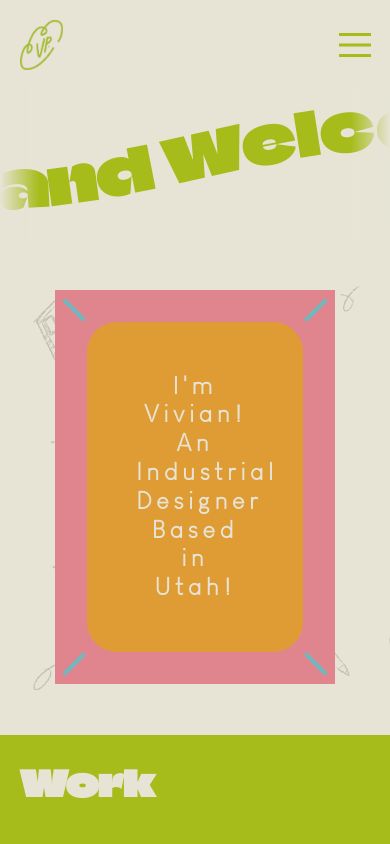
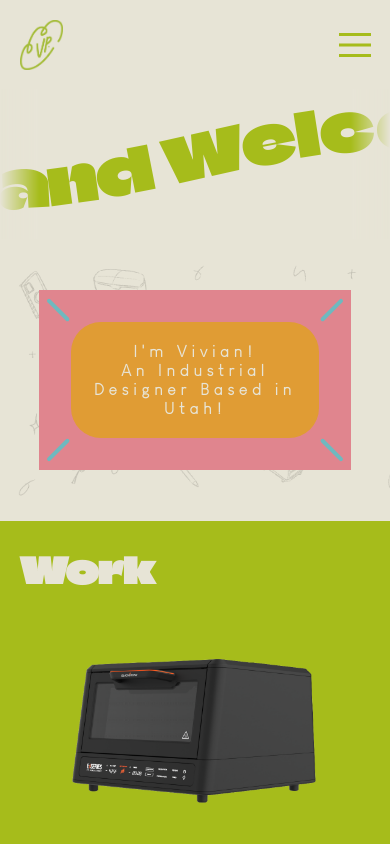
Before and after one commit to VivianTPham/portfolio, a React (Create React App) app: page /about in a window 390 px wide. Shown: the top 844 px of the page. Built offline with nearby package versions, Linux system fonts and the light colour scheme.

Commit message:
fix home

```diff
--- a/src/components/Home/Home.css
+++ b/src/components/Home/Home.css
@@ -133,11 +133,15 @@
 
 @media screen and (max-width: 980px) {
     .home-content {
-        width: 90%;
+        width: 100%;
+    }
+
+    .intro {
+        padding: 20px;
     }
 
     .intro-content {
-        font-size: 24px;
+        font-size: 16px;
     }
 
     .works-container {
```
